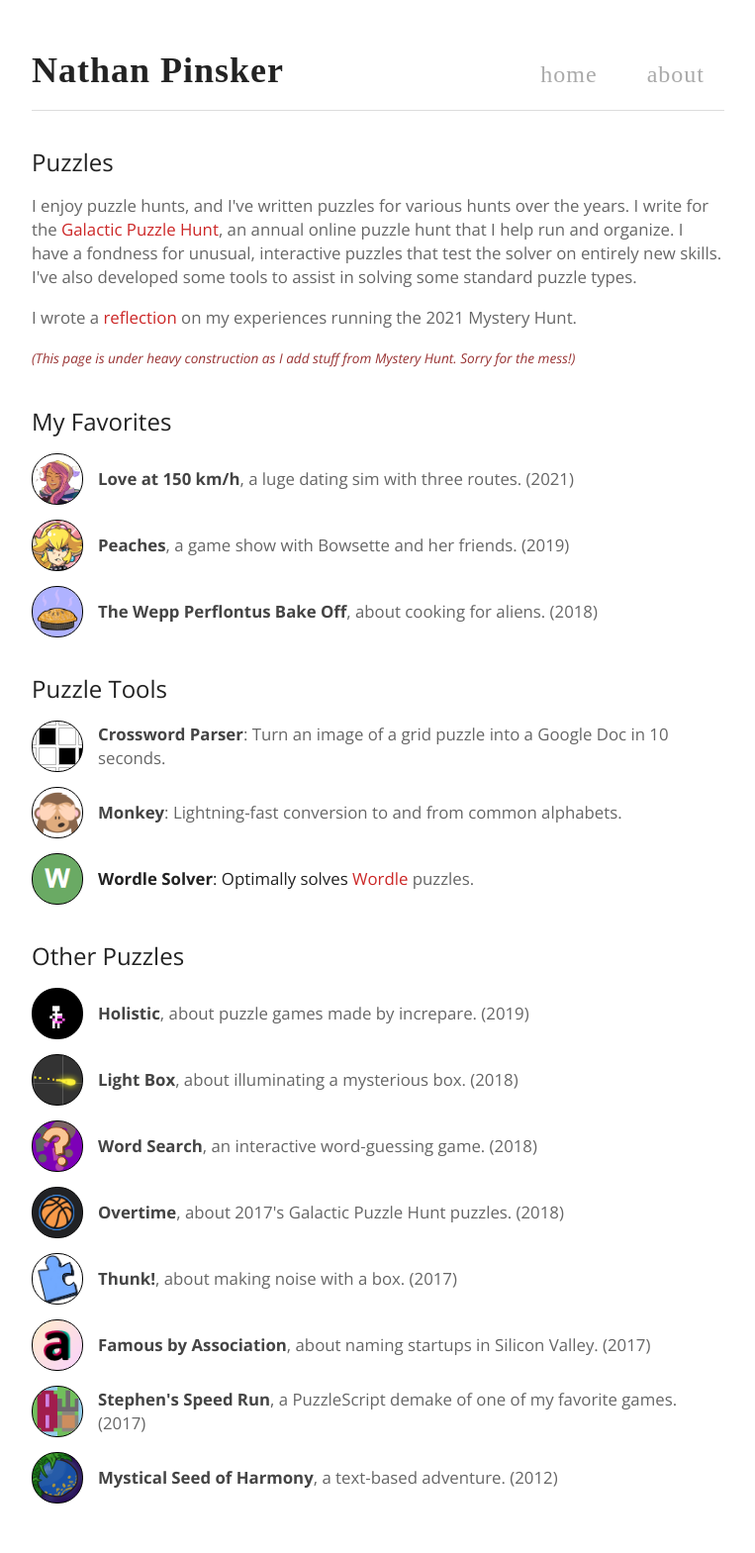
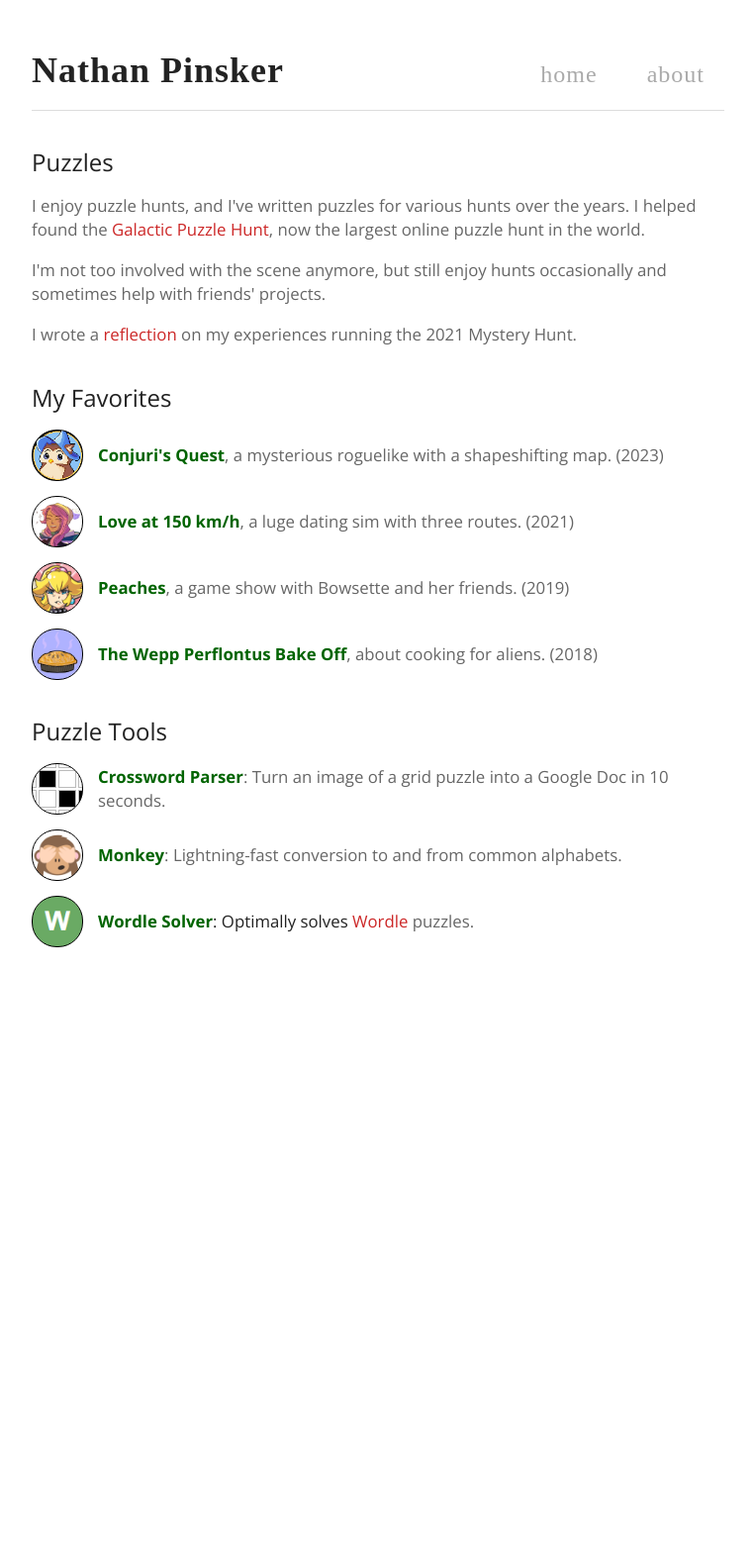
Before and after one commit to npinsker/npinsker.me, a Jekyll site: the page built from puzzles/index.html, in a window 1280 px wide. Shown: the whole page at 99% size, without its empty margins (258-1021 px from the left). Built offline with Jekyll 4.4.1, drawn with Linux system fonts in a browser that asks for light colours; some web fonts are replaced; after the commit the page ends 1007 px from its top, so only the background shows below that.

Commit message:
modernize some content / update retro

```diff
--- a/_data/thumbnail_lists.yml
+++ b/_data/thumbnail_lists.yml
@@ -30,25 +30,21 @@ games:
       thumbnail: robot_thumb.png
 
 other_projects:
-    - name: Nova
-      description: a higher-level library for writing 2D games in Haxe.
-      link: http://www.github.com/npinsker/nova
-      thumbnail: nova_thumb.png
-
-    - name: Galactic Puzzle Hunt
-      raw_description: I help organize and write puzzles for the annual <b>Galactic Puzzle Hunt.</b><br/>(Link is to a page of all the puzzles and tools I've written.)
+    - name: Puzzle Hunts
+      raw_description: Lots of work for various <b>puzzle hunts</b> over the years...
       link: /puzzles
       thumbnail: puzzle_thumb.png
 
-    - name: Website
-      raw_description: <b>This website</b>! Coded from scratch with Jekyll.
-      thumbnail: jekyll_thumb.png
+favorite_puzzles:
+    - name: Conjuri's Quest
+      description: a mysterious roguelike with a shapeshifting map. (2023)
+      thumbnail: conjuri_thumb.png
+      link: https://puzzles.mit.edu/2023/puzzlefactory.place/conjuris-quest
 
-favorite_puzzles:
     - name: Love at 150 km/h
       description: a luge dating sim with three routes. (2021)
       thumbnail: luge_thumb.png
-      link: https://perpendicular.institute/static/puzzle_files/eb99f2d80bb30e1e/game.html
+      link: https://puzzles.mit.edu/2021/static/puzzle_files/eb99f2d80bb30e1e/game.html
 
     - name: Peaches
       description: a game show with Bowsette and her friends. (2019)
@@ -59,46 +55,6 @@ favorite_puzzles:
       description: about cooking for aliens. (2018)
       thumbnail: pie_thumb.png
       link: https://2018.galacticpuzzlehunt.com/puzzle/bakeoff.html
-
-other_puzzles:
-    - name: Holistic
-      description: about puzzle games made by increpare. (2019)
-      thumbnail: holistic_thumb.png
-      link: https://2019.galacticpuzzlehunt.com/puzzle/holistic.html
-
-    - name: Light Box
-      description: about illuminating a mysterious box. (2018)
-      thumbnail: lightbox_thumb.png
-      link: https://2018.galacticpuzzlehunt.com/puzzle/light-box.html
-
-    - name: Word Search
-      description: an interactive word-guessing game. (2018)
-      thumbnail: wordsearch_thumb.png
-      link: https://2018.galacticpuzzlehunt.com/puzzle/word-search.html
-
-    - name: Overtime
-      description: about 2017's Galactic Puzzle Hunt puzzles. (2018)
-      thumbnail: overtime_thumb.png
-      link: https://2018.galacticpuzzlehunt.com/puzzle/overtime.html
-
-    - name: Thunk!
-      description: about making noise with a box. (2017)
-      thumbnail: puzzle_thumb.png
-      link: https://2017.galacticpuzzlehunt.com/puzzle/5/5.html
-
-    - name: Famous by Association
-      description: about naming startups in Silicon Valley. (2017)
-      thumbnail: fba_thumb.png
-      link: https://2017.galacticpuzzlehunt.com/puzzle/4/1.html
-
-    - name: Stephen's Speed Run
-      description: a PuzzleScript demake of one of my favorite games. (2017)
-      thumbnail: sausage_thumb.png
-      link: https://2017.galacticpuzzlehunt.com/puzzle/4/5.html
-
-    - name: Mystical Seed of Harmony
-      description: a text-based adventure. (2012)
-      thumbnail: seed_thumb.png
 
 puzzle_tools:
     - name: Crossword Parser
--- a/_sass/main.scss
+++ b/_sass/main.scss
@@ -196,8 +196,8 @@ a {
   vertical-align: middle;
   color: #666;
 }
-.gameText > b {
-  color: #444;
+.gameText b {
+  color: darkgreen;
 }
 
 .section-header {
--- a/index.html
+++ b/index.html
@@ -6,7 +6,9 @@ width: 700px
 
 <p style="margin-top: 30px;">Hi, I'm Nathan.</p>
 
-<p>I'm currently working on <a href="https://www.dinergame.com">Galactic Diner</a>, about an intergalactic cooking tournament where the customer is always right. Play dozens of minigames, explore an alien world, meet new friends, and go head-to-head with other chefs! Please consider <a href="steam://advertise/1950230">wishlisting on Steam</a> if you're interested!</p>
+<p>I'm currently working on <a href="https://www.dinergame.com">Galactic Diner</a>, about an intergalactic cooking tournament with a dark secret. Play dozens of minigames, explore an alien world, meet new friends, and cook your way to the top of the galaxy.</p>
+
+<p>Please consider <a href="steam://advertise/1950230">wishlisting on Steam</a> if you're interested!</p>
 
 <p>Other stuff I've worked on recently:</p>
 
--- a/puzzles/index.html
+++ b/puzzles/index.html
@@ -6,17 +6,14 @@ width: 700px
 
 <div class="section-header">Puzzles</div>
 
-<p>I enjoy puzzle hunts, and I've written puzzles for various hunts over the years. I write for the <a href="http://www.galacticpuzzlehunt.com/">Galactic Puzzle Hunt</a>, an annual online puzzle hunt that I help run and organize. I have a fondness for unusual, interactive puzzles that test the solver on entirely new skills. I've also developed some tools to assist in solving some standard puzzle types.</p>
+<p>I enjoy puzzle hunts, and I've written puzzles for various hunts over the years. I helped found the <a href="http://www.galacticpuzzlehunt.com/">Galactic Puzzle Hunt</a>, now the largest online puzzle hunt in the world.</p>
+
+<p>I'm not too involved with the scene anymore, but still enjoy hunts occasionally and sometimes help with friends' projects.</p>
 
 <p>I wrote a <a href="/puzzles/retrospective">reflection</a> on my experiences running the 2021 Mystery Hunt.</p>
-
-<p style="color: #933; font-size: 0.85rem; font-style: italic;">(This page is under heavy construction as I add stuff from Mystery Hunt. Sorry for the mess!)</p>
 
 <div class="section-header">My Favorites</div>
 {% include thumbnail_list.html content='favorite_puzzles' %}
 
 <div class="section-header">Puzzle Tools</div>
 {% include thumbnail_list.html content='puzzle_tools' %}
-
-<div class="section-header">Other Puzzles</div>
-{% include thumbnail_list.html content='other_puzzles' %}
```
Also changed, not shown: puzzles/retrospective.html (+23 -19 lines), assets/img/conjuri_thumb.png (added).
